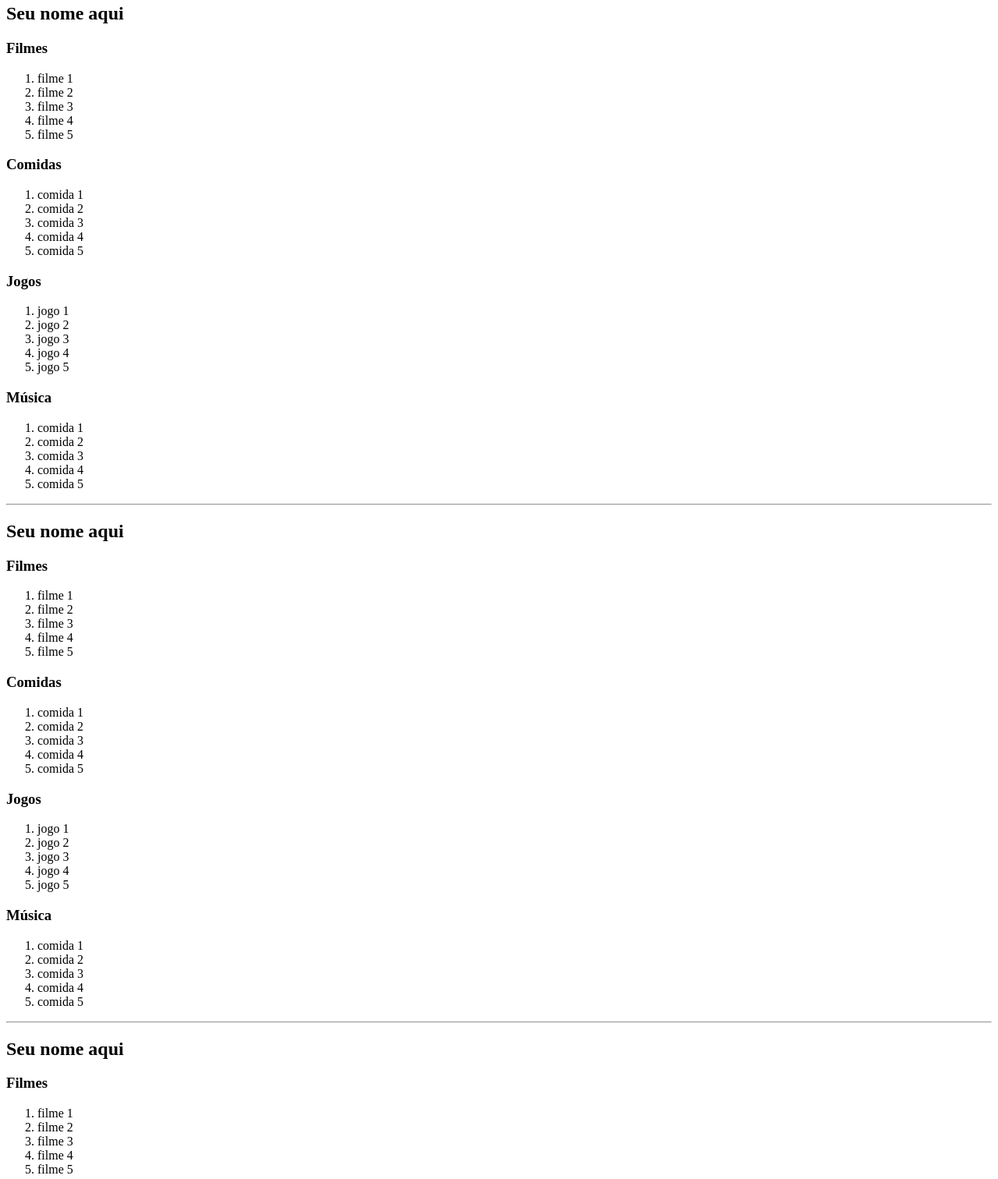
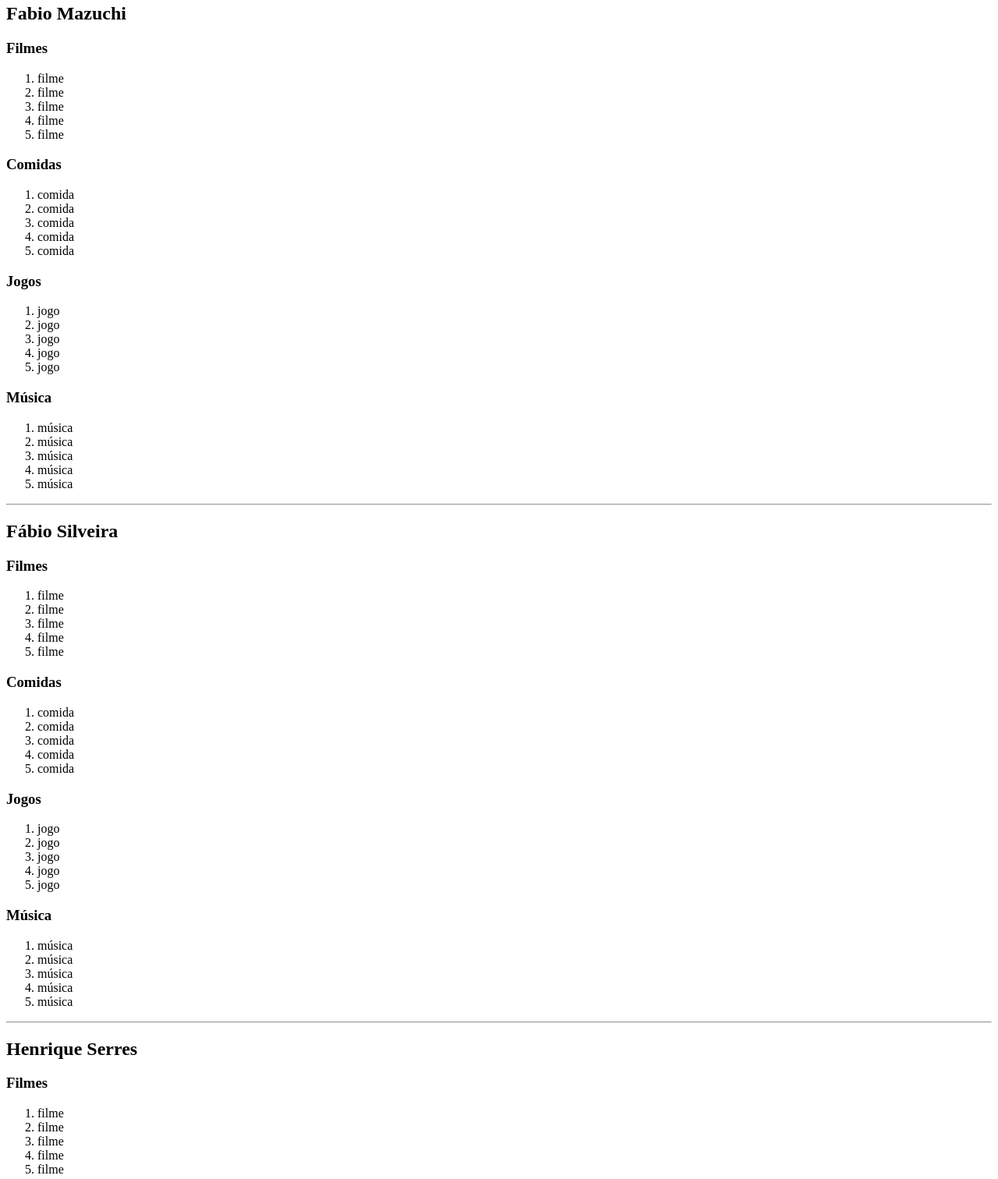
Before and after one commit to FabioMazuchi/WebChain, a plain HTML site: page index.html in a window 1280 px wide. Shown: the part 76-1588 px from the top of the page at 78% size. Drawn offline with Linux system fonts and the light colour scheme.

Commit message:
corrigindo arquivo

```diff
--- a/index.html
+++ b/index.html
@@ -8,174 +8,215 @@
 </head>
 <body>
     <h1>Top 5</h1>
-    <h2>Seu nome aqui</h2>
+    <h2>Fabio Mazuchi</h2>
     <h3>Filmes</h3>
     <ol>
-        <li>filme 1</li>
-        <li>filme 2</li>
-        <li>filme 3</li>
-        <li>filme 4</li>
-        <li>filme 5</li>
+        <li>filme</li>
+        <li>filme</li>
+        <li>filme</li>
+        <li>filme</li>
+        <li>filme</li>
     </ol>
     <h3>Comidas</h3>
     <ol>
-        <li>comida 1</li>
-        <li>comida 2</li>
-        <li>comida 3</li>
-        <li>comida 4</li>
-        <li>comida 5</li>
+        <li>comida</li>
+        <li>comida</li>
+        <li>comida</li>
+        <li>comida</li>
+        <li>comida</li>
     </ol>
     <h3>Jogos</h3>
     <ol>
-        <li>jogo 1</li>
-        <li>jogo 2</li>
-        <li>jogo 3</li>
-        <li>jogo 4</li>
-        <li>jogo 5</li>
+        <li>jogo</li>
+        <li>jogo</li>
+        <li>jogo</li>
+        <li>jogo</li>
+        <li>jogo</li>
     </ol>
     <h3>Música</h3>
     <ol>
-        <li>comida 1</li>
-        <li>comida 2</li>
-        <li>comida 3</li>
-        <li>comida 4</li>
-        <li>comida 5</li>
+        <li>música</li>
+        <li>música</li>
+        <li>música</li>
+        <li>música</li>
+        <li>música</li>
     </ol>
     <hr>
-    <h2>Seu nome aqui</h2>
+
+    <h2>Fábio Silveira</h2>
     <h3>Filmes</h3>
     <ol>
-        <li>filme 1</li>
-        <li>filme 2</li>
-        <li>filme 3</li>
-        <li>filme 4</li>
-        <li>filme 5</li>
+        <li>filme</li>
+        <li>filme</li>
+        <li>filme</li>
+        <li>filme</li>
+        <li>filme</li>
     </ol>
     <h3>Comidas</h3>
     <ol>
-        <li>comida 1</li>
-        <li>comida 2</li>
-        <li>comida 3</li>
-        <li>comida 4</li>
-        <li>comida 5</li>
+        <li>comida</li>
+        <li>comida</li>
+        <li>comida</li>
+        <li>comida</li>
+        <li>comida</li>
     </ol>
     <h3>Jogos</h3>
     <ol>
-        <li>jogo 1</li>
-        <li>jogo 2</li>
-        <li>jogo 3</li>
-        <li>jogo 4</li>
-        <li>jogo 5</li>
+        <li>jogo</li>
+        <li>jogo</li>
+        <li>jogo</li>
+        <li>jogo</li>
+        <li>jogo</li>
     </ol>
     <h3>Música</h3>
     <ol>
-        <li>comida 1</li>
-        <li>comida 2</li>
-        <li>comida 3</li>
-        <li>comida 4</li>
-        <li>comida 5</li>
+        <li>música</li>
+        <li>música</li>
+        <li>música</li>
+        <li>música</li>
+        <li>música</li>
     </ol>
     <hr>
-    <h2>Seu nome aqui</h2>
+
+    <h2>Henrique Serres</h2>
     <h3>Filmes</h3>
     <ol>
-        <li>filme 1</li>
-        <li>filme 2</li>
-        <li>filme 3</li>
-        <li>filme 4</li>
-        <li>filme 5</li>
+        <li>filme</li>
+        <li>filme</li>
+        <li>filme</li>
+        <li>filme</li>
+        <li>filme</li>
     </ol>
     <h3>Comidas</h3>
     <ol>
-        <li>comida 1</li>
-        <li>comida 2</li>
-        <li>comida 3</li>
-        <li>comida 4</li>
-        <li>comida 5</li>
+        <li>comida</li>
+        <li>comida</li>
+        <li>comida</li>
+        <li>comida</li>
+        <li>comida</li>
     </ol>
     <h3>Jogos</h3>
     <ol>
-        <li>jogo 1</li>
-        <li>jogo 2</li>
-        <li>jogo 3</li>
-        <li>jogo 4</li>
-        <li>jogo 5</li>
+        <li>jogo</li>
+        <li>jogo</li>
+        <li>jogo</li>
+        <li>jogo</li>
+        <li>jogo</li>
     </ol>
     <h3>Música</h3>
     <ol>
-        <li>comida 1</li>
-        <li>comida 2</li>
-        <li>comida 3</li>
-        <li>comida 4</li>
-        <li>comida 5</li>
+        <li>música</li>
+        <li>música</li>
+        <li>música</li>
+        <li>música</li>
+        <li>música</li>
     </ol>
     <hr>
-    <h2>Seu nome aqui</h2>
+
+    <h2>Jotta Novaes</h2>
     <h3>Filmes</h3>
     <ol>
-        <li>filme 1</li>
-        <li>filme 2</li>
-        <li>filme 3</li>
-        <li>filme 4</li>
-        <li>filme 5</li>
+        <li>filme</li>
+        <li>filme</li>
+        <li>filme</li>
+        <li>filme</li>
+        <li>filme</li>
     </ol>
     <h3>Comidas</h3>
     <ol>
-        <li>comida 1</li>
-        <li>comida 2</li>
-        <li>comida 3</li>
-        <li>comida 4</li>
-        <li>comida 5</li>
+        <li>comida</li>
+        <li>comida</li>
+        <li>comida</li>
+        <li>comida</li>
+        <li>comida</li>
     </ol>
     <h3>Jogos</h3>
     <ol>
-        <li>jogo 1</li>
-        <li>jogo 2</li>
-        <li>jogo 3</li>
-        <li>jogo 4</li>
-        <li>jogo 5</li>
+        <li>jogo</li>
+        <li>jogo</li>
+        <li>jogo</li>
+        <li>jogo</li>
+        <li>jogo</li>
     </ol>
     <h3>Música</h3>
     <ol>
-        <li>comida 1</li>
-        <li>comida 2</li>
-        <li>comida 3</li>
-        <li>comida 4</li>
-        <li>comida 5</li>
+        <li>música</li>
+        <li>música</li>
+        <li>música</li>
+        <li>música</li>
+        <li>música</li>
     </ol>
     <hr>
-    <h2>Seu nome aqui</h2>
+
+    <h2>Tiago Lourinho</h2>
     <h3>Filmes</h3>
     <ol>
-        <li>filme 1</li>
-        <li>filme 2</li>
-        <li>filme 3</li>
-        <li>filme 4</li>
-        <li>filme 5</li>
+        <li>filme</li>
+        <li>filme</li>
+        <li>filme</li>
+        <li>filme</li>
+        <li>filme</li>
     </ol>
     <h3>Comidas</h3>
     <ol>
-        <li>comida 1</li>
-        <li>comida 2</li>
-        <li>comida 3</li>
-        <li>comida 4</li>
-        <li>comida 5</li>
+        <li>comida</li>
+        <li>comida</li>
+        <li>comida</li>
+        <li>comida</li>
+        <li>comida</li>
     </ol>
     <h3>Jogos</h3>
     <ol>
-        <li>jogo 1</li>
-        <li>jogo 2</li>
-        <li>jogo 3</li>
-        <li>jogo 4</li>
-        <li>jogo 5</li>
+        <li>jogo</li>
+        <li>jogo</li>
+        <li>jogo</li>
+        <li>jogo</li>
+        <li>jogo</li>
     </ol>
     <h3>Música</h3>
     <ol>
-        <li>comida 1</li>
-        <li>comida 2</li>
-        <li>comida 3</li>
-        <li>comida 4</li>
-        <li>comida 5</li>
+        <li>música</li>
+        <li>música</li>
+        <li>música</li>
+        <li>música</li>
+        <li>música</li>
     </ol>
+    <hr>
+
+
+    <h2>Vinícius Jacques</h2>
+    <h3>Filmes</h3>
+    <ol>
+        <li>filme</li>
+        <li>filme</li>
+        <li>filme</li>
+        <li>filme</li>
+        <li>filme</li>
+    </ol>
+    <h3>Comidas</h3>
+    <ol>
+        <li>comida</li>
+        <li>comida</li>
+        <li>comida</li>
+        <li>comida</li>
+        <li>comida</li>
+    </ol>
+    <h3>Jogos</h3>
+    <ol>
+        <li>jogo</li>
+        <li>jogo</li>
+        <li>jogo</li>
+        <li>jogo</li>
+        <li>jogo</li>
+    </ol>
+    <h3>Música</h3>
+    <ol>
+        <li>música</li>
+        <li>música</li>
+        <li>música</li>
+        <li>música</li>
+        <li>música</li>
+    </ol>
+
 </body>
 </html>
```
